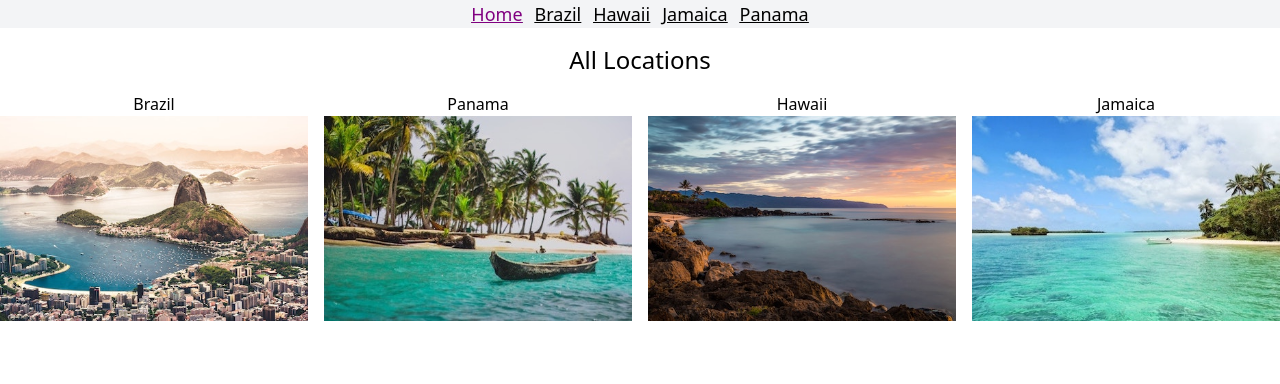
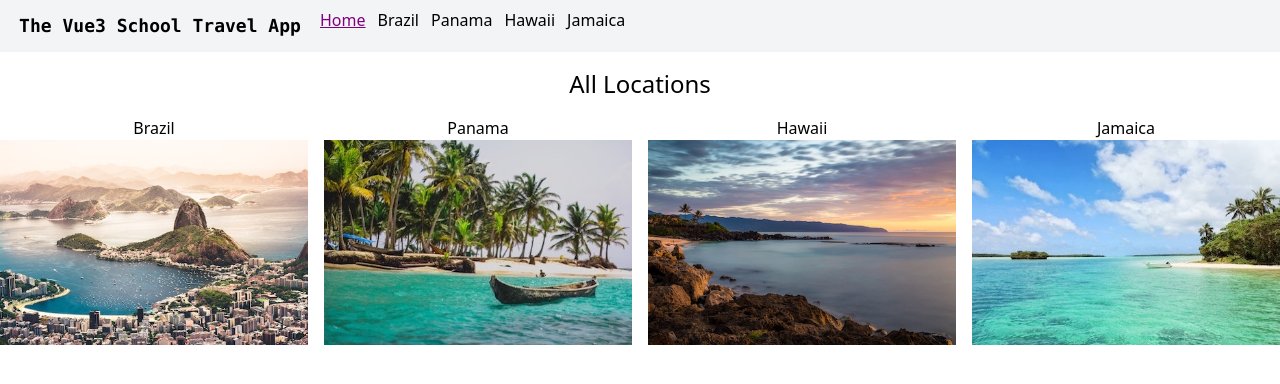
Before and after one commit to Kanglinwu/vue3_lab, a Vue app: page / in a window 1280 px wide. Shown: the top 384 px of the page. Built offline with nearby package versions, Linux system fonts and the light colour scheme.

Commit message:
router-link update

```diff
--- a/src/App.vue
+++ b/src/App.vue
@@ -1,6 +1,6 @@
 <template>
   <TheNavigation />
-  <router-view />
+  <router-view :key="$route.path" />
 </template>
 
 <script>
--- a/src/components/TheNavigation.vue
+++ b/src/components/TheNavigation.vue
@@ -1,21 +1,33 @@
 <template>
   <div id="app">
-    <div class="container underline bg-gray-100 mx-auto flex justify-center gap-3 text-lg">
-      <router-link class="hover:text-red-300" to="/">Home</router-link>
-      <router-link class="hover:text-red-300" to="/brazil">Brazil</router-link>
-      <router-link class="hover:text-red-300" to="/hawaii">Hawaii</router-link>
-      <router-link class="hover:text-red-300" to="/jamaica">Jamaica</router-link>
-      <router-link class="hover:text-red-300" to="/panama">Panama</router-link>
+    <div class="container bg-gray-100 mx-auto grid grid-cols-4 ">
+      <p class="col-span-1 py-3 px-2 text-lg font-mono font-extrabold flex justify-center">
+        The Vue3 School Travel App
+      </p>
+      <div class="flex flex-row col-span-3 gap-3 pt-2">
+        <router-link class="hover:text-red-300" to="/">Home</router-link>
+        <p v-for="item in destination" :key="item.name">
+          <router-link :to="{name: 'DestintaionDetails', params: {id: item.id}}">{{
+            item.name
+          }}</router-link>
+        </p>
+      </div>
     </div>
   </div>
 </template>
 
 <script>
+  // get json file data
+  import store from '../store.js'
+  import {ref} from 'vue'
+
   export default {
     setup() {
       const name = 'TheNavigation'
+      const destination = ref(store.destinations)
       return {
         name,
+        destination,
       }
     },
   }
@@ -24,5 +36,6 @@
 <style scoped>
   a.vue_router_active {
     color: purple;
+    @apply underline;
   }
 </style>
```
